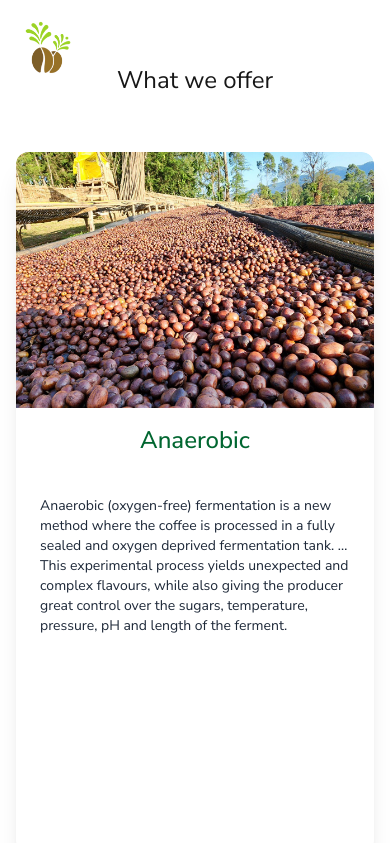
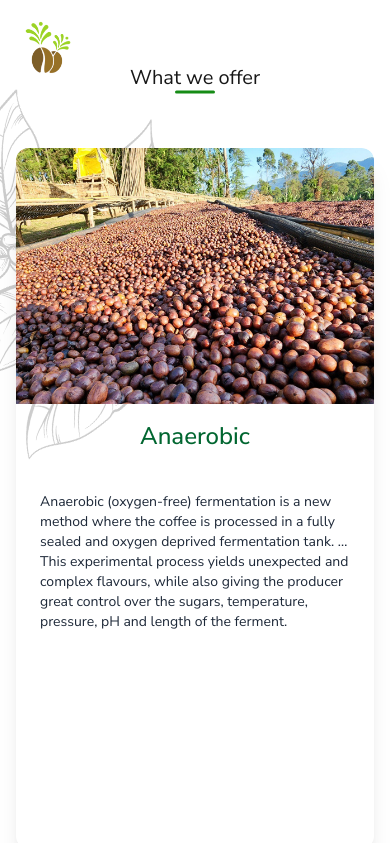
Before and after one commit to natnaelTy/Nensebo, a Next.js app: page /WhatWeOffer in a window 390 px wide. Shown: the top 843 px of the page. Built offline with nearby package versions, Linux system fonts and the light colour scheme.

Commit message:
new way of animation and made all containers same height

```diff
--- a/app/WhatWeOffer/page.tsx
+++ b/app/WhatWeOffer/page.tsx
@@ -3,9 +3,13 @@ import { motion } from "framer-motion";
 import data from "./data";
 
 export default function WhatWeOffer() {
+
   return (
     <>
-      <div className="mb-20">
+      <div className="mb-20 relative">
+        <div className="max-w-xs h-auto absolute top-0 right-16 opacity-20 z-[-1] transalte origin-bottom -rotate-32">
+           <img src="./images/coffeeplant.png" alt="" className="w-full h-full object-cover"/>
+        </div>
         <motion.div
           initial={{ opacity: 0, y: 40 }}
           whileInView={{ opacity: 1, y: 0 }}
@@ -13,21 +17,23 @@ export default function WhatWeOffer() {
           viewport={{ once: true }}
           className="relative"
         >
-          <h1 className="text-center text-2xl font-normal mt-16">
+          <h1 className="text-center text-xl sm:text-2xl lg:text-3xl font-normal mt-16">
             What we offer
           </h1>
-          <div className="marked"></div>
+          <div className="underlineForTitle"></div>
         </motion.div>
-        <div className="flex  justfy-center flex-wrap gap-8 w-full h-full mt-10 p-4">
+
+        <div className="flex justify-center flex-wrap gap-8 w-full h-full mt-10 p-4">
           {data.length > 0 &&
             data.map((card, index) => (
               <motion.div
                 initial={{ opacity: 0, y: 70 }}
                 whileInView={{ opacity: 1, y: 0 }}
-                transition={{ duration: 1.5 }}
+                transition={{ duration: 1.5, delay: index * 0.3 }} // Stagger animation
                 viewport={{ once: true }}
                 className="WhatWeOfferCard"
-                key={card.id}>
+                key={card.id}
+              >
                 <img
                   src={card.imageUrl}
                   alt=""
```
